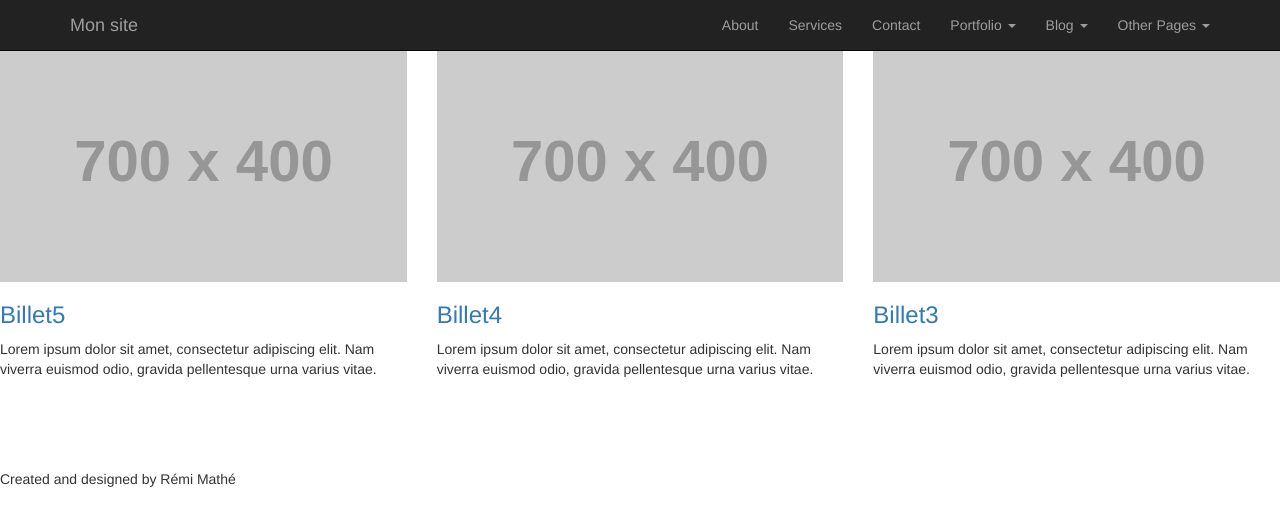
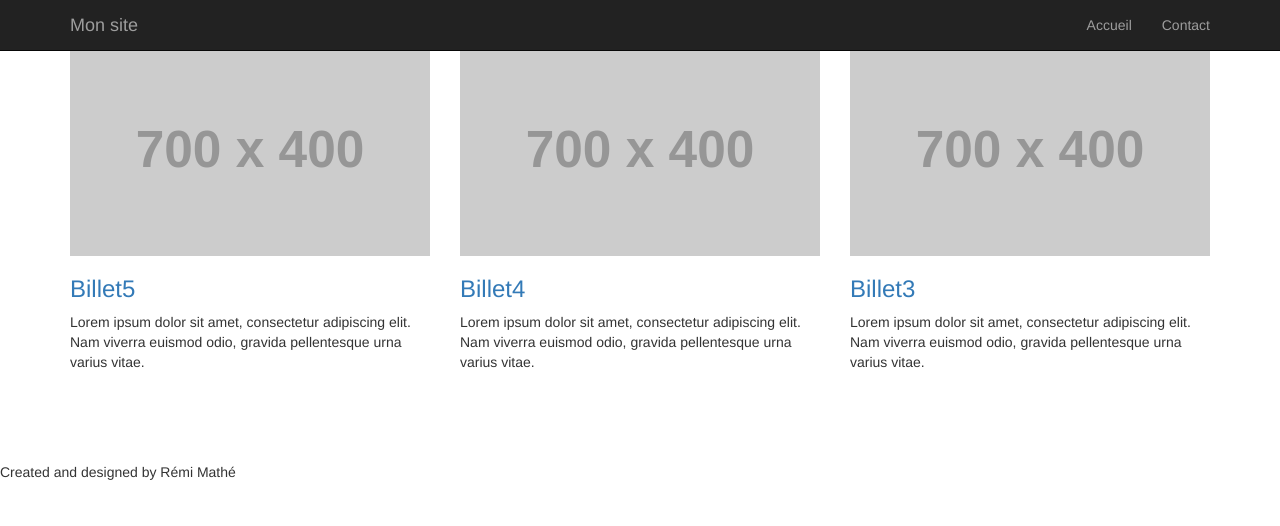
Before and after one commit to RemiMathe/remimathe.github.io, a Jekyll site: the page built from index.md, in a window 1280 px wide. Shown: the top 526 px of the page. Built offline with Jekyll 4.4.1, drawn with Linux system fonts in a browser that asks for light colours; nearby versions of some CDN libraries; library files that are not in the unit come from our copies.

Commit message:
modif header

```diff
--- a/_includes/header.html
+++ b/_includes/header.html
@@ -14,15 +14,12 @@
             <div class="collapse navbar-collapse" id="bs-example-navbar-collapse-1">
                 <ul class="nav navbar-nav navbar-right">
                     <li>
-                        <a href="about.html">About</a>
-                    </li>
-                    <li>
-                        <a href="services.html">Services</a>
+                        <a href="index.html">Accueil</a>
                     </li>
                     <li>
                         <a href="contact.html">Contact</a>
                     </li>
-                    <li class="dropdown">
+                    <!--<li class="dropdown">
                         <a href="#" class="dropdown-toggle" data-toggle="dropdown">Portfolio <b class="caret"></b></a>
                         <ul class="dropdown-menu">
                             <li>
@@ -75,7 +72,7 @@
                                 <a href="pricing.html">Pricing Table</a>
                             </li>
                         </ul>
-                    </li>
+                    </li>-->
                 </ul>
             </div>
             <!-- /.navbar-collapse -->
--- a/_layouts/default.html
+++ b/_layouts/default.html
@@ -36,6 +36,7 @@
 </header>
 
 <main>
+    <div class="container">
         <div class="row">
           {% for post in site.posts limit:3 %}
             <div class="col-md-4 img-portfolio">
@@ -49,6 +50,7 @@
             </div>
           {% endfor %}
         </div>
+    </div>
 </main>
 <footer>
 {% include footer.html %}
```
Lines whose indentation alone changed are shown as unchanged.
